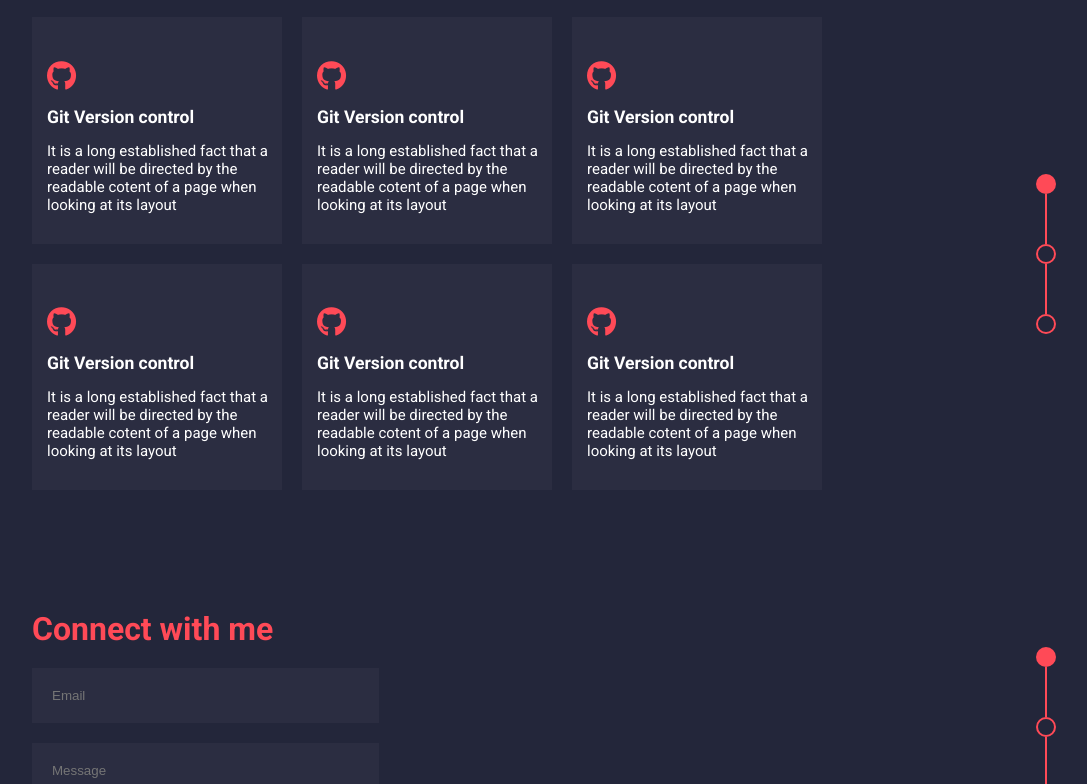
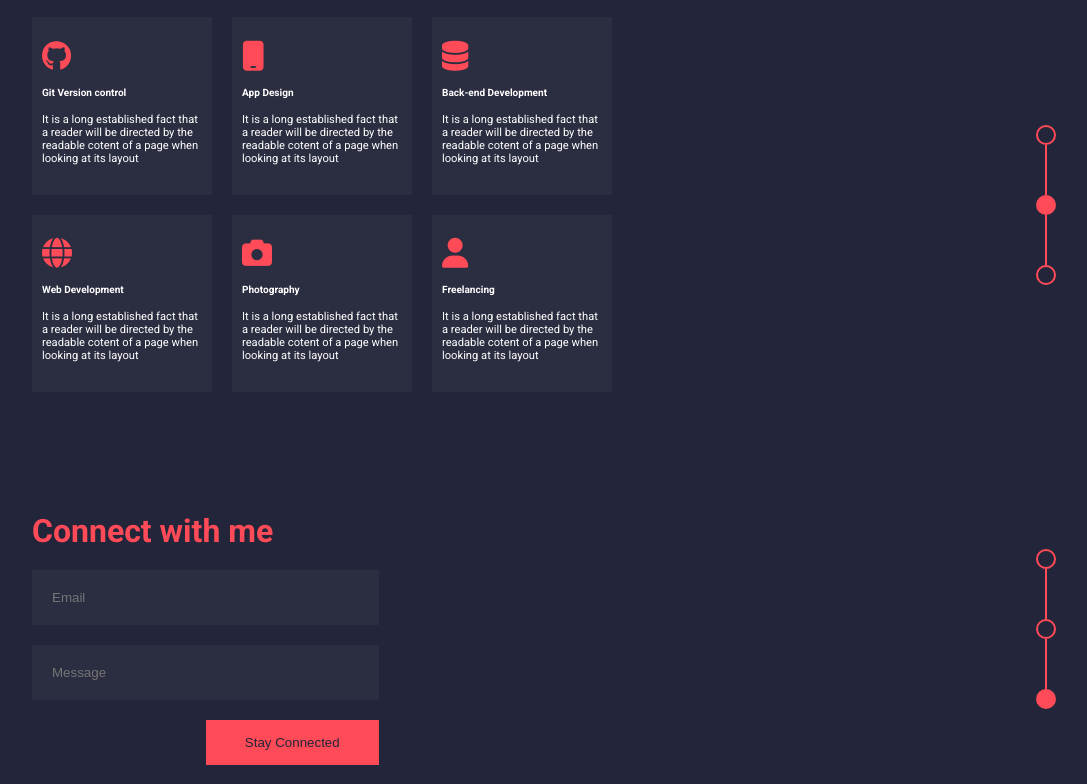
Before and after one commit to Sanjoclinton/AMOGOE, a plain HTML site: page index.html in a window 1280 px wide. Shown: the part 703-1487 px from the top of the page, without its empty margins (96-1183 px from the left). Drawn offline with Linux system fonts and the light colour scheme.

Commit message:
Updated HTML

```diff
--- a/index.html
+++ b/index.html
@@ -47,52 +47,52 @@
                 </div>
                 <div class="section-2 sections">
                     <p>Services</p>
-                    <h1>Skill-Set</h1>
+                    <h1 id="skill-Set">Skill-Set</h1>
                     <div class="skill-set-underline"></div>
                     <div class="section-2-bottom">
                         <div class="services-grid">
                             <div class="services service-1">
                                 <i class="fa-brands fa-github fa-2xl" style="color: #ff4a57;"></i>
-                                <h3>Git Version control</h3>
+                                <h6>Git Version control</h6>
                                 <p>It is a long established fact that a
                                     reader will be directed by the
                                     readable cotent of a page when looking at its layout
                                 </p>
                             </div>
                             <div class="services service-2">
-                                <i class="fa-brands fa-github fa-2xl" style="color: #ff4a57;"></i>
-                                    <h3>Git Version control</h3>
+                                <i class="fa-solid fa-mobile fa-2xl" style="color: #ff4a57;"></i>
+                                    <h6>App Design</h6>
                                     <p>It is a long established fact that a
                                         reader will be directed by the
                                         readable cotent of a page when looking at its layout
                                     </p>
                             </div>
                             <div class="services service-3">
-                            <i class="fa-brands fa-github fa-2xl" style="color: #ff4a57;"></i>
-                                <h3>Git Version control</h3>
+                                <i class="fa-solid fa-database fa-2xl" style="color: #ff4a57;"></i>
+                                <h6>Back-end Development</h6>
                                 <p>It is a long established fact that a
                                     reader will be directed by the
                                     readable cotent of a page when looking at its layout
                                 </p></div>
                             <div class="services service-4">
-                                <i class="fa-brands fa-github fa-2xl" style="color: #ff4a57;"></i>
-                                <h3>Git Version control</h3>
+                                <i class="fa-solid fa-globe fa-2xl" style="color: #ff4a57;"></i>
+                                <h6>Web Development</h6>
                                 <p>It is a long established fact that a
                                     reader will be directed by the
                                     readable cotent of a page when looking at its layout
                                 </p>
                             </div>
                             <div class="services service-5">
-                                <i class="fa-brands fa-github fa-2xl" style="color: #ff4a57;"></i>
-                                <h3>Git Version control</h3>
+                                <i class="fa-solid fa-camera fa-2xl" style="color: #ff4a57;"></i>
+                                <h6>Photography</h6>
                                 <p>It is a long established fact that a
                                     reader will be directed by the
                                     readable cotent of a page when looking at its layout
                                 </p>
                             </div>
                             <div class="services service-6">
-                                <i class="fa-brands fa-github fa-2xl" style="color: #ff4a57;"></i>
-                                <h3>Git Version control</h3>
+                                <i class="fa-solid fa-user fa-2xl" style="color: #ff4a57;"></i>
+                                <h6>Freelancing</h6>
                                 <p>It is a long established fact that a
                                     reader will be directed by the
                                     readable cotent of a page when looking at its layout
@@ -100,9 +100,9 @@
                             </div>
                         </div>
                         <div class="right-section-2">
+                            <div class="circle-middle circle transparent-cirlce"></div>
+                            <div class="line-top line"></div>
                             <div class="circle-top circle colored-circle"></div>
-                            <div class="line-top line"></div>
-                            <div class="circle-middle circle transparent-cirlce"></div>
                             <div class="line-bottom line"></div>
                             <div class="circle-bottom circle transparent-cirlce"></div>
                         </div>
@@ -116,11 +116,11 @@
                     <button>Stay Connected </button>
                    </div>
                    <div class="section-3-right">
+                        <div class="circle-middle circle transparent-cirlce"></div>
+                        <div class="line-top line"></div>
+                        <div class="circle-bottom circle transparent-cirlce"></div>
+                        <div class="line-bottom line"></div>
                         <div class="circle-top circle colored-circle"></div>
-                        <div class="line-top line"></div>
-                        <div class="circle-middle circle transparent-cirlce"></div>
-                        <div class="line-bottom line"></div>
-                        <div class="circle-bottom circle transparent-cirlce"></div>
                    </div>
                 </div>
             </main>
--- a/style.css
+++ b/style.css
@@ -124,6 +124,7 @@ header {
 /* SECTION 2 CSS LAYOUT */
 .section-2 h1{
     font-size: 3rem;
+    color: #FF4A57;
 }
 
 .skill-set-underline {
@@ -146,17 +147,20 @@ header {
 
 .services {
 
-    width: 250px;
-    padding: 50px 10px 15px 15px;
+    width: 180px;
+    padding: 30px 10px 15px 10px;
     background-color:#2B2D41;
 }
 
 .services *{
     margin-bottom: 15px;
-    padding
 }
 
-.fa-brands {
+.services p {
+    font-size: 0.7rem;
+}
+
+.fa-brands, .fa-solid {
     margin-bottom: 30px;
 }
 
```
